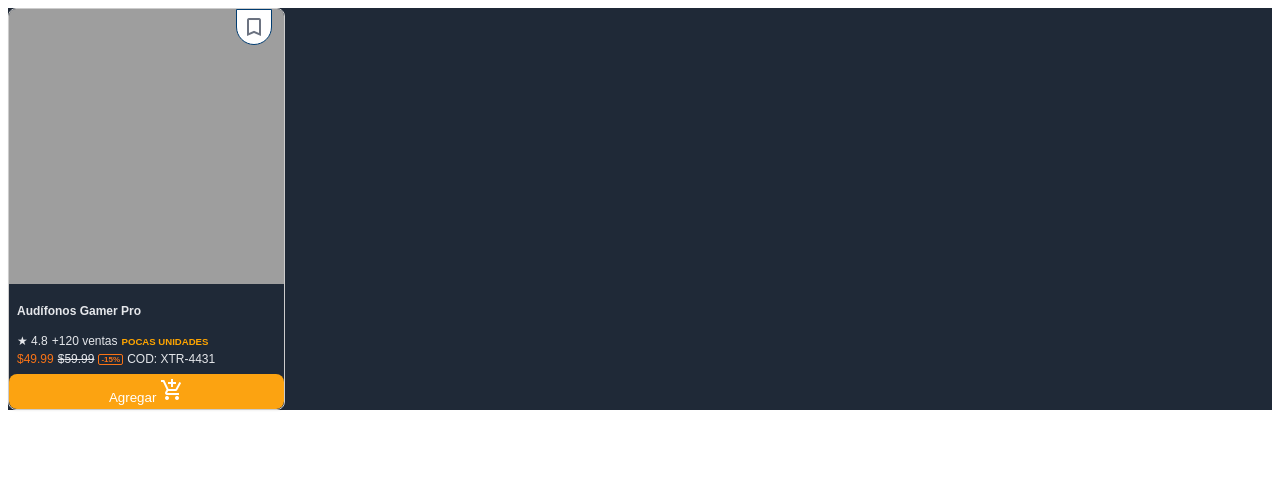
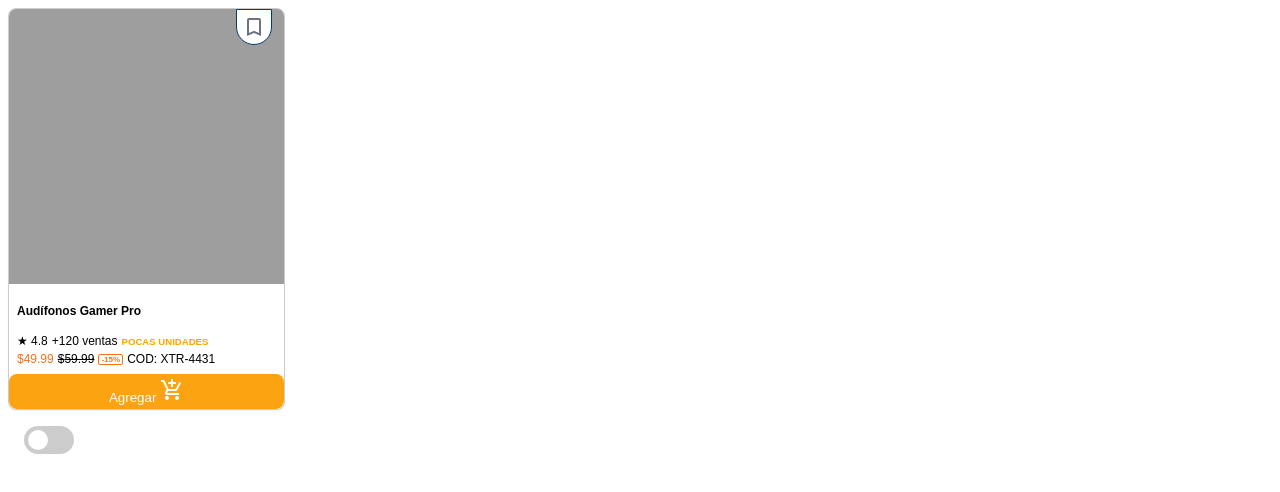
Before and after one commit to Alexmig24/tarea3-personalizar-visualmente, a website built with webpack: page index.html in a window 1280 px wide. Built offline with nearby package versions, Linux system fonts and the light colour scheme.

Commit message:
Update del index

```diff
--- a/index.html
+++ b/index.html
@@ -5,10 +5,58 @@
     <meta name="viewport" content="width=device-width, initial-scale=1.0">
     <title>Document</title>
     <link rel="stylesheet" href="https://fonts.googleapis.com/icon?family=Material+Icons"/>
+    <link rel="stylesheet" href="./product_grid/styles/style.css">
+
+    <style>
+    .switch {
+      position: relative;
+      display: inline-block;
+      width: 50px;
+      height: 28px;
+      margin-top: 1rem;
+      margin-left: 1rem;
+    }
+
+    .switch input {
+      opacity: 0;
+      width: 0;
+      height: 0;
+    }
+
+    .slider {
+      position: absolute;
+      cursor: pointer;
+      top: 0; left: 0; right: 0; bottom: 0;
+      background-color: #ccc;
+      transition: 0.4s;
+      border-radius: 34px;
+    }
+
+    .slider:before {
+      position: absolute;
+      content: "";
+      height: 20px;
+      width: 20px;
+      left: 4px;
+      bottom: 4px;
+      background-color: white;
+      transition: 0.4s;
+      border-radius: 50%;
+    }
+
+    input:checked + .slider {
+      background-color: #003c71;
+    }
+
+    input:checked + .slider:before {
+      transform: translateX(22px);
+    }
+  </style>
+
     <script type="module" src="./index.js" ></script>
 </head>
 <body>
-    <espe-product-card
+  <espe-product-card id="card"
     name="Audífonos Gamer Pro"
     image="https://tiendafotograficaecuador.com.ec/wp-content/uploads/2024/11/Canon-EOS-T7-con-lente-18-55mm-1.jpg"
     rating="4.8"
@@ -19,7 +67,26 @@
     currentPrice="49.99"
     originalPrice="59.99"
     hasDiscount
-        theme="dark"
+    theme="light"
   ></espe-product-card>
+
+  <!-- Toggle switch -->
+  <label class="switch">
+    <input type="checkbox" id="themeToggle" onchange="toggleTheme()" />
+    <span class="slider"></span>
+  </label>
+
+  <script>
+    const card = document.getElementById('card');
+    const themeToggle = document.getElementById('themeToggle');
+
+    themeToggle.checked = card.getAttribute('theme') === 'dark';
+
+    function toggleTheme() {
+      const isDark = themeToggle.checked;
+      card.setAttribute('theme', isDark ? 'dark' : 'light');
+    }
+  </script>
 </body>
+
 </html>
```
Lines whose indentation alone changed are shown as unchanged.
